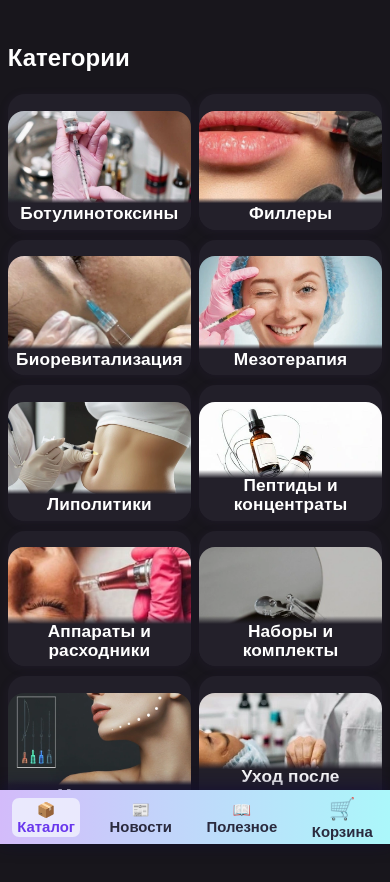
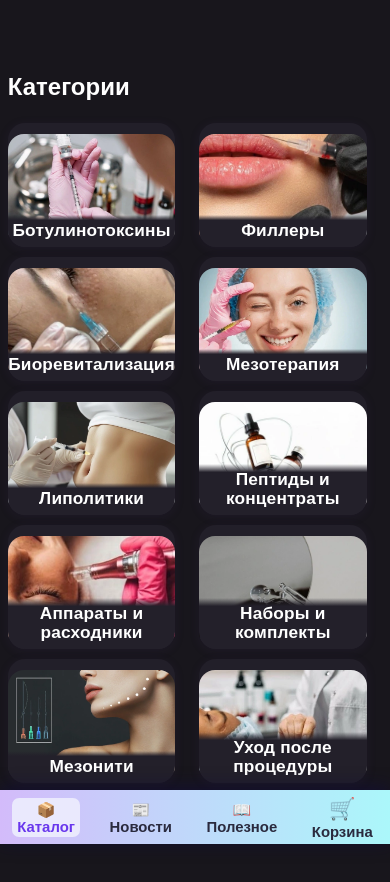
Before and after one commit to AlexSalavat/facade-stone-app, a React (Vite) app: page /catalog in a window 390 px wide. Shown: the top 882 px of the page. Built offline with nearby package versions, Linux system fonts and the light colour scheme.

Commit message:
first daaa

```diff
--- a/src/components/CategoryCard.css
+++ b/src/components/CategoryCard.css
@@ -2,20 +2,17 @@
   position: relative;
   background: #23202a;
   border-radius: 18px;
+  overflow: hidden;
   box-shadow: 0 2px 14px 0 rgba(80,55,130,0.12);
-  overflow: hidden;
   cursor: pointer;
   transition: box-shadow 0.16s, transform 0.13s;
-  aspect-ratio: 1.15/1;
+  /* Можешь задать фиксированную высоту если aspect-ratio мешает */
+  height: 110px;      /* ВАЖНО: подбери под свой дизайн */
   min-width: 0;
   min-height: 0;
   display: flex;
   align-items: stretch;
   justify-content: center;
-}
-.category-card:hover {
-  box-shadow: 0 3px 18px 0 rgba(120,90,210,0.13), 0 2px 8px #c5baff0d;
-  transform: translateY(-2px) scale(1.02);
 }
 
 .category-card-img {
@@ -23,8 +20,6 @@
   height: 100%;
   object-fit: cover;
   display: block;
-  transition: filter 0.16s;
-  border-radius: 18px;
 }
 
 .category-card-title {
@@ -32,20 +27,17 @@
   left: 0;
   bottom: 0;
   width: 100%;
-  min-height: 26px;
-  padding: 0 6px;
-  display: flex;
-  align-items: center;
-  justify-content: center;
-  background: linear-gradient(0deg, #18161c 92%, #23202a00 100%);
+  min-height: 21px;
+  padding: 2px 4px;
+  background: linear-gradient(0deg, #18161c 93%, #23202a00 100%);
   color: #fff;
-  font-size: 0.88rem; /* уменьшенный размер! */
+  font-size: 0.72rem; /* Меньше чем было */
   font-family: 'Montserrat', Arial, sans-serif;
   font-weight: 700;
   text-align: center;
   border-radius: 0 0 18px 18px;
   z-index: 2;
-  line-height: 1.12;
+  line-height: 1.14;
   letter-spacing: 0.01em;
   white-space: normal;
   overflow: visible;
@@ -56,15 +48,16 @@
 @media (max-width: 700px) {
   .category-card {
     border-radius: 13px;
-    aspect-ratio: 1.18/1;
+    height: 20vw;       /* адаптивно — квадратней и фото не мелкое */
+    min-height: 82px;
   }
   .category-card-img {
     border-radius: 13px;
   }
   .category-card-title {
     border-radius: 0 0 13px 13px;
-    font-size: 0.82rem;   /* еще меньше на мобиле */
-    min-height: 23px;
-    padding: 0 4px;
+    font-size: 0.67rem;
+    min-height: 16px;
+    padding: 1.5px 2px;
   }
 }
```
